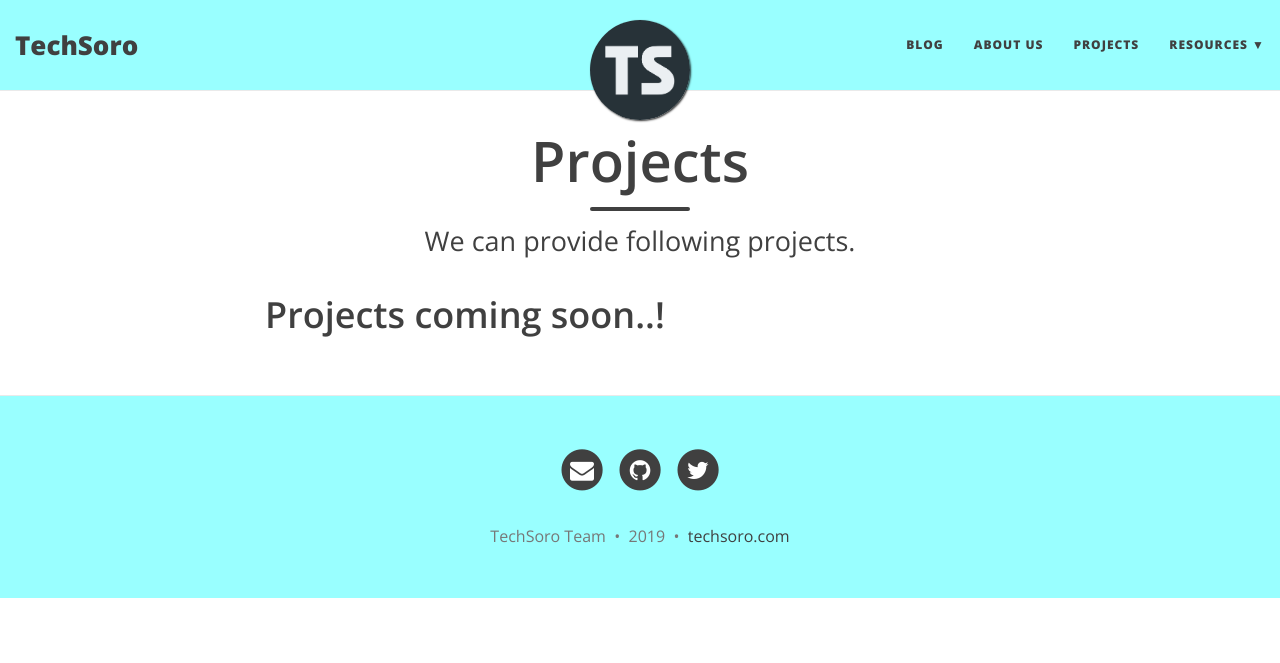
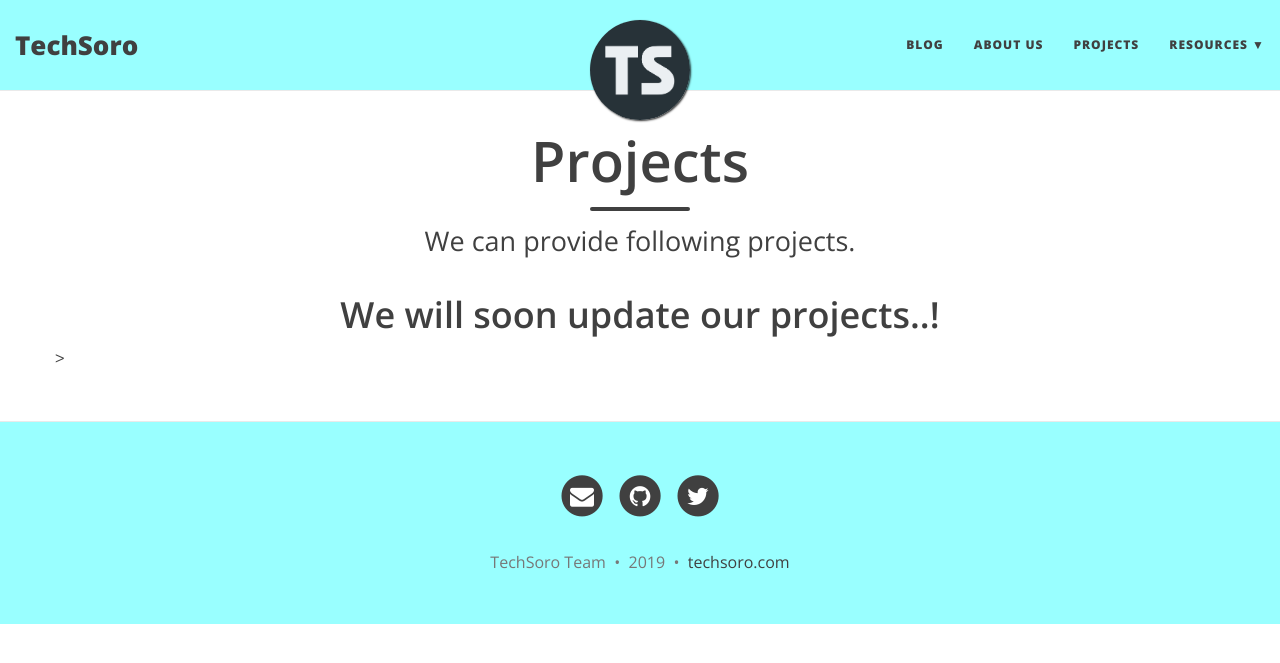
Before and after one commit to techsoro/techsoro-website, a Jekyll site: the page built from project/index.html, in a window 1280 px wide. Shown: the top 663 px of the page. Built offline with Jekyll 4.4.1, drawn with Linux system fonts in a browser that asks for light colours; nearby versions of some CDN libraries.

Commit message:
Change the post UI and front page UI

```diff
--- a/_includes/header.html
+++ b/_includes/header.html
@@ -66,8 +66,13 @@
       			{% endif %}
     		  {% endif %}
 
+
     		  {% if include.type == "post" %}
-		  <span class="post-meta">Posted on {{ page.date | date: "%B %-d, %Y" }}</span>
+    		  <span class="post-meta">Posted on {{ page.date | date: "%B %-d, %Y" }}, </span>
+    		  {% endif %}
+
+          {% if include.type == "post" %}
+            <span class="post-meta">By: <strong> {{ page.author }} </strong></span>
           {% endif %}
         </div>
       </div>
--- a/_layouts/page.html
+++ b/_layouts/page.html
@@ -6,7 +6,7 @@ layout: base
 
 <div class="container" role="main">
   <div class="row">
-    <div class="col-lg-8 col-lg-offset-2 col-md-10 col-md-offset-1">
+    <div>
       {{ content }}
 	    {% if page.comments %}
         <div class="disqus-comments">
--- a/project/index.html
+++ b/project/index.html
@@ -4,4 +4,6 @@ title: Projects
 subtitle: We can provide following projects.
 ---
 
-<h1>Projects coming soon..!</h1>
+<center>
+  <h1>We will soon update our projects..!</h1>
+</center>>
```
Lines whose indentation alone changed are shown as unchanged.
